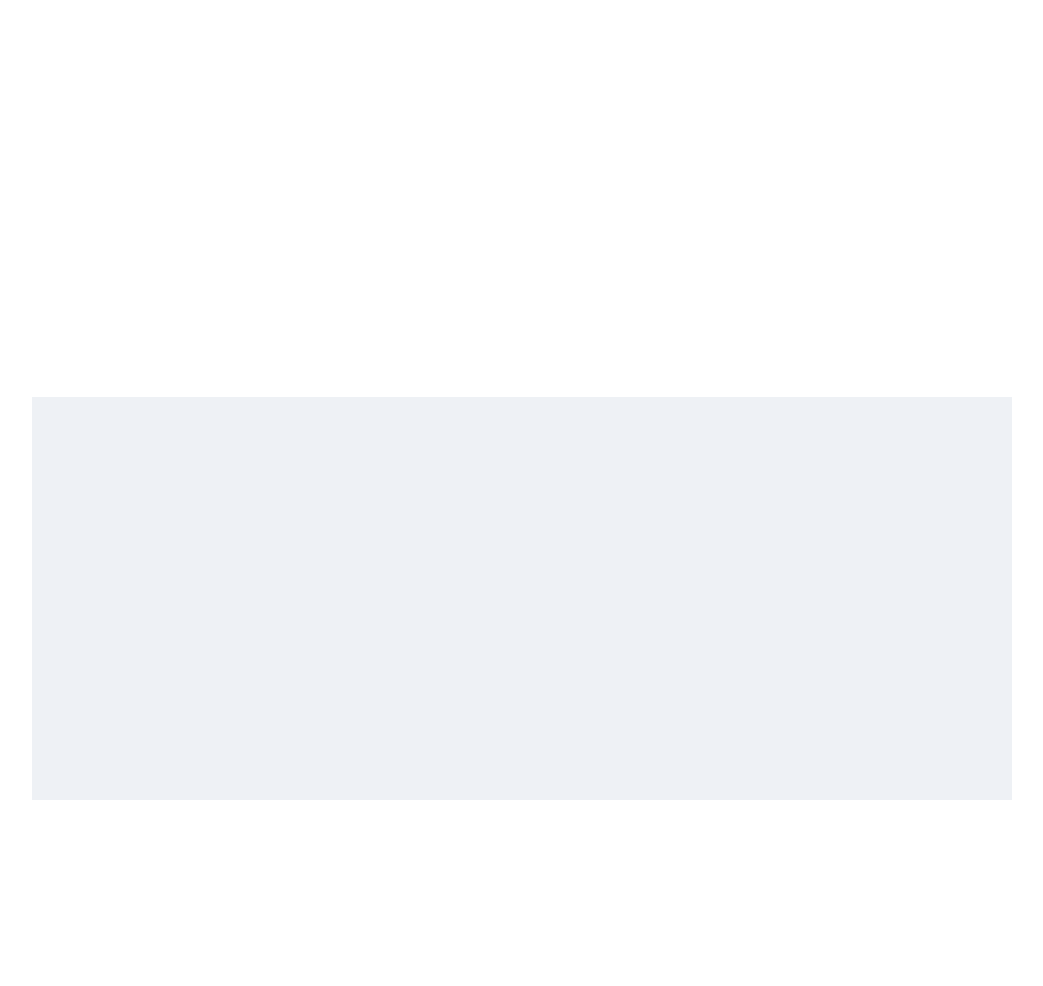
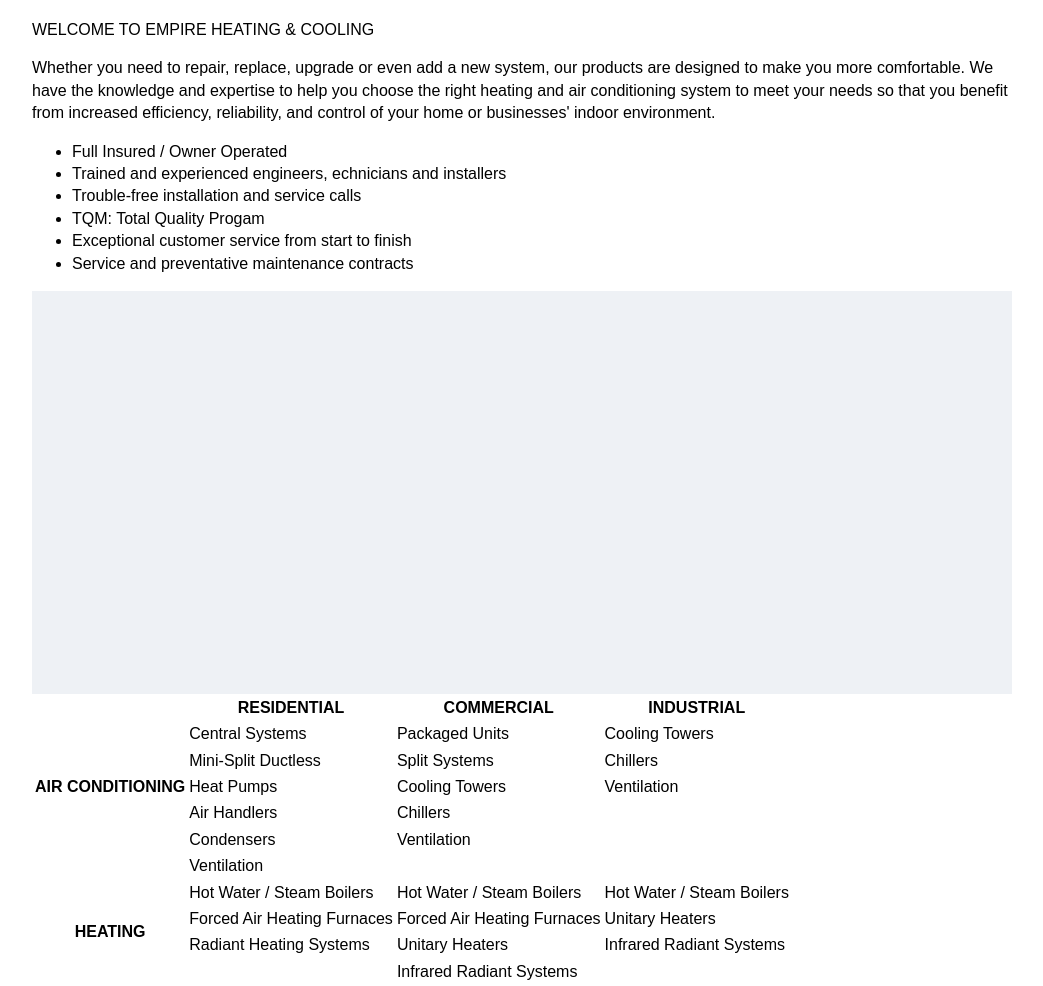
Before and after one commit to Samalamabanana/project3, a plain HTML site: page index.html in a window 1280 px wide. Shown: the part 1041-2027 px from the top of the page, without its empty margins (118-1161 px from the left). Before the commit the page ends 1841 px from the top, so only its background shows below. Drawn offline with nearby package versions, Linux system fonts and the light colour scheme; a script that the page names is missing.

Commit message:
Welcome and table type added

```diff
--- a/index.html
+++ b/index.html
@@ -39,7 +39,6 @@
 				<ul>
 					<li class="first"><a href="#">SERVICES</a></li>
 					<li class="mid"><a href="#">COOLING</a></li>
-					<li class="mid"><a href="#">HEATING</a></li>
 					<li class="mid"><a href="#">ABOUT</a></li>
 					<li class="end"><a href="#">CONTACT</a></li>
 				</ul>
@@ -51,13 +50,95 @@
 		<div id="main">
 
 			<div id="welcome">
-			<h2>Call us now for an estimate at 1-800-555-5555</h2>
-			<p>We're dedicated to making sre your family or business is as comfortable as possible.</p>
-			<p><em>SERVING CLIFTON AND ALL OF NOTHERN NEW JERSEY</em><p>
+			<p>Call us now for an estimate at 1-800-555-5555<br>
+			<b>We're dedicated to making sure your family or business is as comfortable as possible.</b><br>
+			<br>
+			<em>SERVING CLIFTON AND ALL OF NOTHERN NEW JERSEY</em></p>
+			</div>
+
+			<div id="video">
+			</div>
+
+			<div id="facebook">
+			</div>
+
+			<div id="welcome_left">
+			<p> WELCOME TO EMPIRE HEATING & COOLING</p>
+			<p> Whether you need to repair, replace, upgrade or even add a new system, our products are designed to make you more comfortable. We have the knowledge and expertise to help you choose the right heating and air conditioning system to meet your needs so that you benefit from increased efficiency, reliability, and control of your home or businesses' indoor environment.<p>
+			</div>
+			<div id="welcome_right">
+				<ul>
+					<li>Full Insured / Owner Operated</li>
+					<li>Trained and experienced engineers, echnicians and installers</li>
+					<li>Trouble-free installation and service calls</li>
+					<li>TQM: Total Quality Progam</li>
+					<li>Exceptional customer service from start to finish</li>
+					<li>Service and preventative maintenance contracts</li>
+				</ul>
 			</div>
 
 			<div id="chart">
+			<table>
+				<tr>
+					<th rowspan="7">AIR CONDITIONING</th>
+					<th>RESIDENTIAL</th>
+					<th>COMMERCIAL</th>
+					<th>INDUSTRIAL</th>
+				</tr>
+				<tr>
+					<td>Central Systems</td>
+					<td>Packaged Units</td>
+					<td>Cooling Towers</td>
+				</tr>
+				<tr>
+					<td>Mini-Split Ductless</td>
+					<td>Split Systems</td>
+					<td>Chillers</td>
+				</tr>
+				<tr>
+					<td>Heat Pumps</td>
+					<td>Cooling Towers</td>
+					<td>Ventilation</td>
+				</tr>
+				<tr>
+					<td>Air Handlers</td>
+					<td>Chillers</td>
+					<td></td>
+				</tr>
+				<tr>
+					<td>Condensers</td>
+					<td>Ventilation</td>
+					<td></td>
+				</tr>
+				<tr>
+					<td>Ventilation</td>
+					<td></td>
+					<td></td>
+				</tr>
+				<!--Heating-->
+				<tr>
+					<th rowspan="4">HEATING</td>
+					<td>Hot Water / Steam Boilers</td>
+					<td>Hot Water / Steam Boilers</td>
+					<td>Hot Water / Steam Boilers</td>
+				</tr>
+				<tr>
+					<td>Forced Air Heating Furnaces</td>
+					<td>Forced Air Heating Furnaces</td>
+					<td>Unitary Heaters</td>
+				</tr>
+				<tr>
+					<td>Radiant Heating Systems</td>
+					<td>Unitary Heaters</td>
+					<td>Infrared Radiant Systems</td>
+				</tr>
+				<tr>
+					<td></td>
+					<td>Infrared Radiant Systems</td>
+					<td></td>
+				</tr>
 			</div>
+
 
 		</div>
 
```
